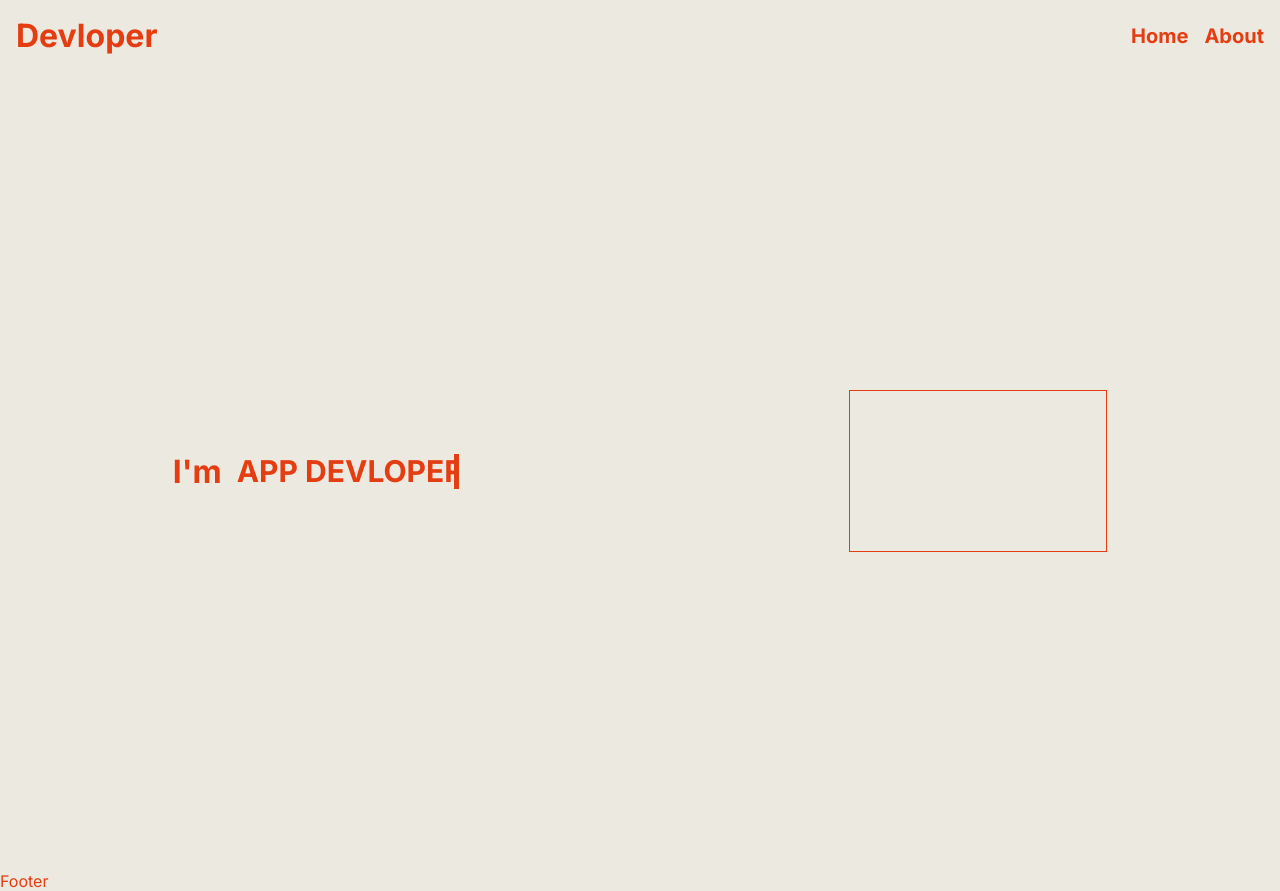
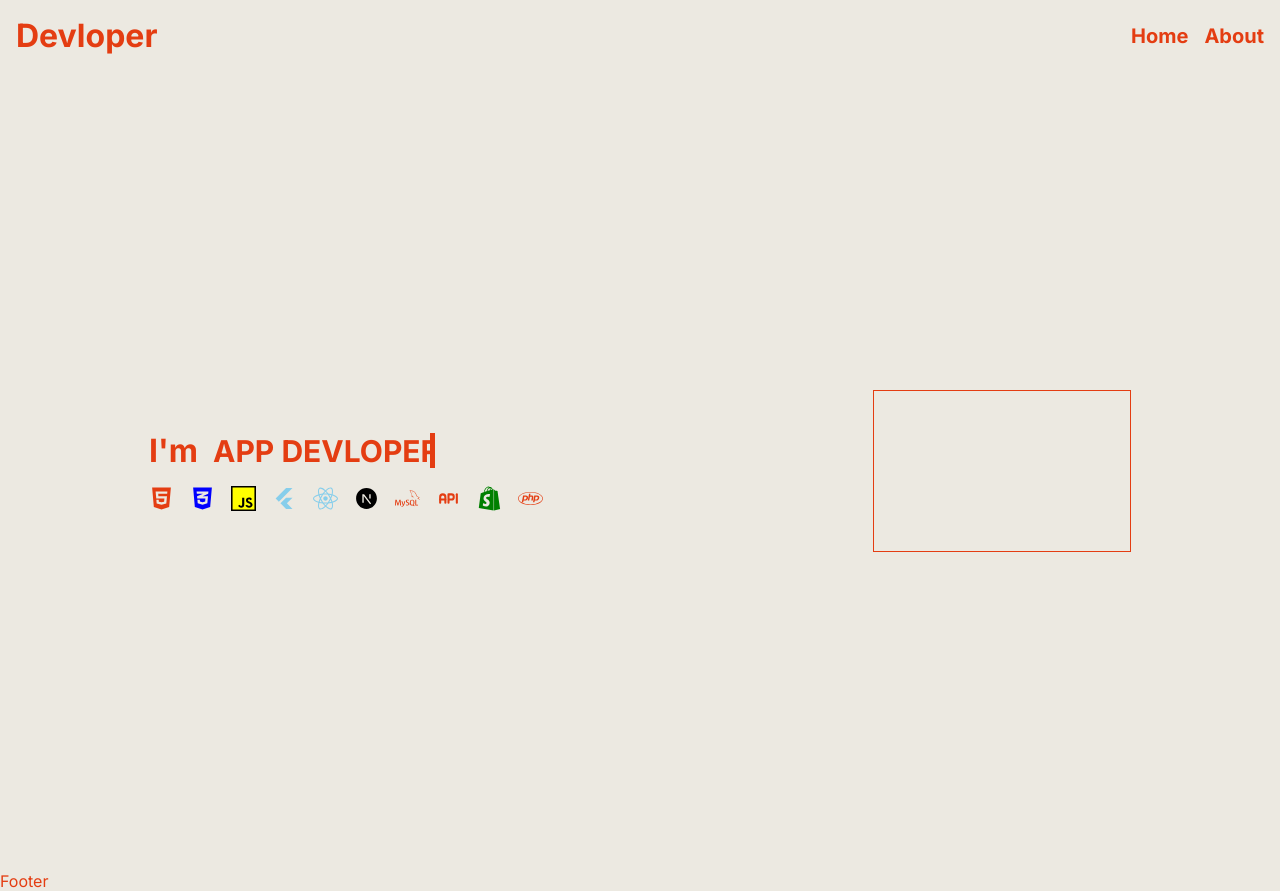
Before and after one commit to Ankitsaini406/portfolio, a Next.js app: page /hero in a window 1280 px wide. Built offline with nearby package versions, Linux system fonts and the light colour scheme.

Commit message:
"Hero page"

```diff
--- a/package.json
+++ b/package.json
@@ -18,7 +18,8 @@
     "next": "^14.2.3",
     "next-themes": "^0.3.0",
     "react": "^18",
-    "react-dom": "^18"
+    "react-dom": "^18",
+    "react-icons": "^5.2.1"
   },
   "devDependencies": {
     "@types/node": "^20",
--- a/src/app/hero/hero.module.css
+++ b/src/app/hero/hero.module.css
@@ -12,6 +12,24 @@
     position: relative;
     display: inline-flex;
     align-items: center;
+}
+
+.herotext{
+    display: flex;
+    flex-direction: column;
+}
+
+.skills{
+    display: flex;
+    align-items: center;
+    gap: 1rem;
+    margin: 1rem 0 0 0;
+    height: 25px;
+
+    & svg {
+        height: 100%;
+        width: 100%;
+    }
 }
 
 .heroImage {
--- a/src/app/hero/page.tsx
+++ b/src/app/hero/page.tsx
@@ -1,8 +1,17 @@
 import styles from "./hero.module.css";
+import { FaHtml5, FaCss3Alt, FaReact, FaShopify, FaPhp } from "react-icons/fa";
+import { IoLogoJavascript } from "react-icons/io5";
+import { RiFlutterFill, RiNextjsFill } from "react-icons/ri";
+import { SiMysql } from "react-icons/si";
+import { TbApi } from "react-icons/tb";
+import { DiResponsive } from "react-icons/di";
+import { blue } from "@mui/material/colors";
+
 
 const Hero = () => {
     return (
         <div className={styles.bodyFlex}>
+            <div className={styles.herotext}>
                 <div className={styles.introtext}>
                     <h1>I&apos;m</h1>
                     <ul className={styles.alltext}>
@@ -10,6 +19,10 @@ const Hero = () => {
                         <li><span className={styles.typingText}>App Devloper</span></li>
                     </ul>
                 </div>
+                <div className={styles.skills}>
+                    <FaHtml5 /> <FaCss3Alt style={{ color: 'blue '}}/> <IoLogoJavascript style={{ color: 'yellow ', backgroundColor: 'black'}}/> <RiFlutterFill  style={{ color: 'skyblue'}}/> <FaReact  style={{ color: 'skyblue'}}/> <RiNextjsFill style={{ color: 'black'}}/> <SiMysql /> <TbApi /> <FaShopify style={{ color: 'green'}}/> <FaPhp />
+                </div>
+            </div>
             <div className={styles.heroImage}></div>
         </div>
     );
```
Also changed, not shown: 1 other file (tests, documents, lock files or other folders). Lines whose indentation alone changed are shown as unchanged.
